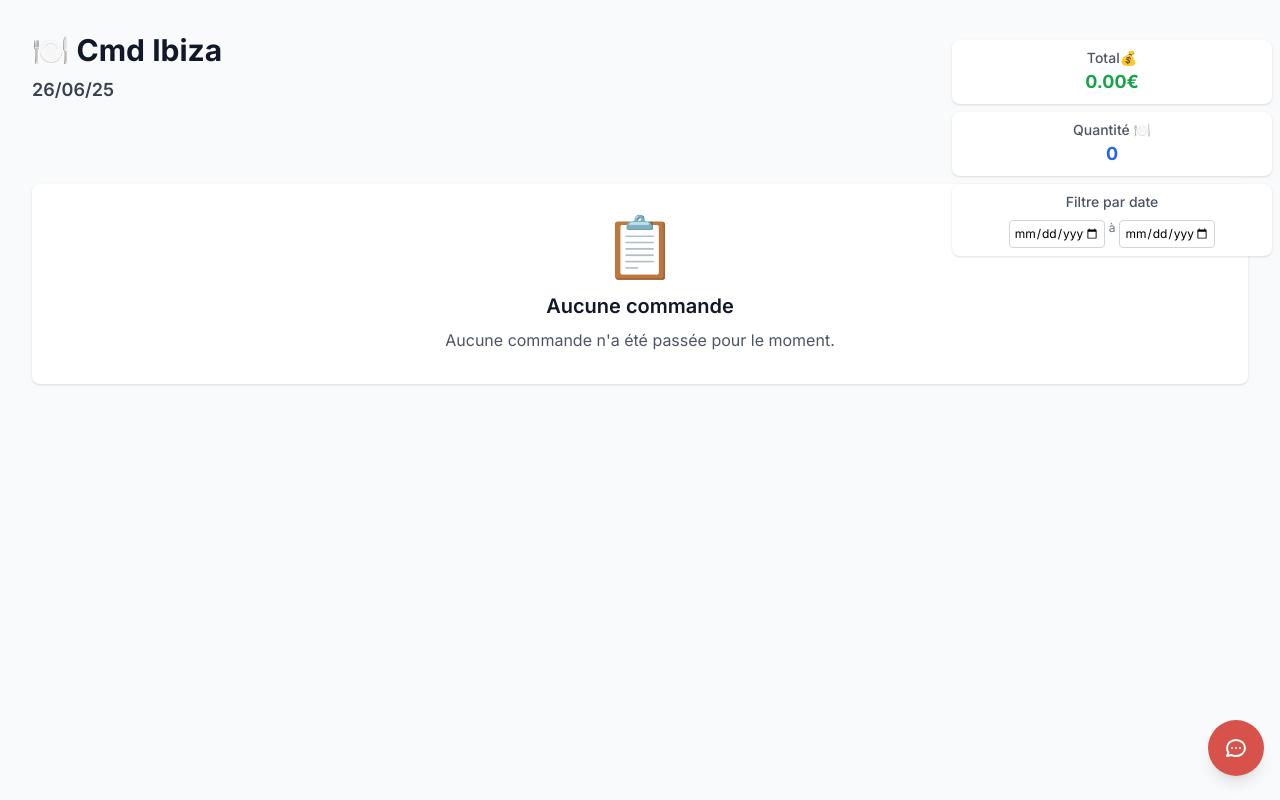
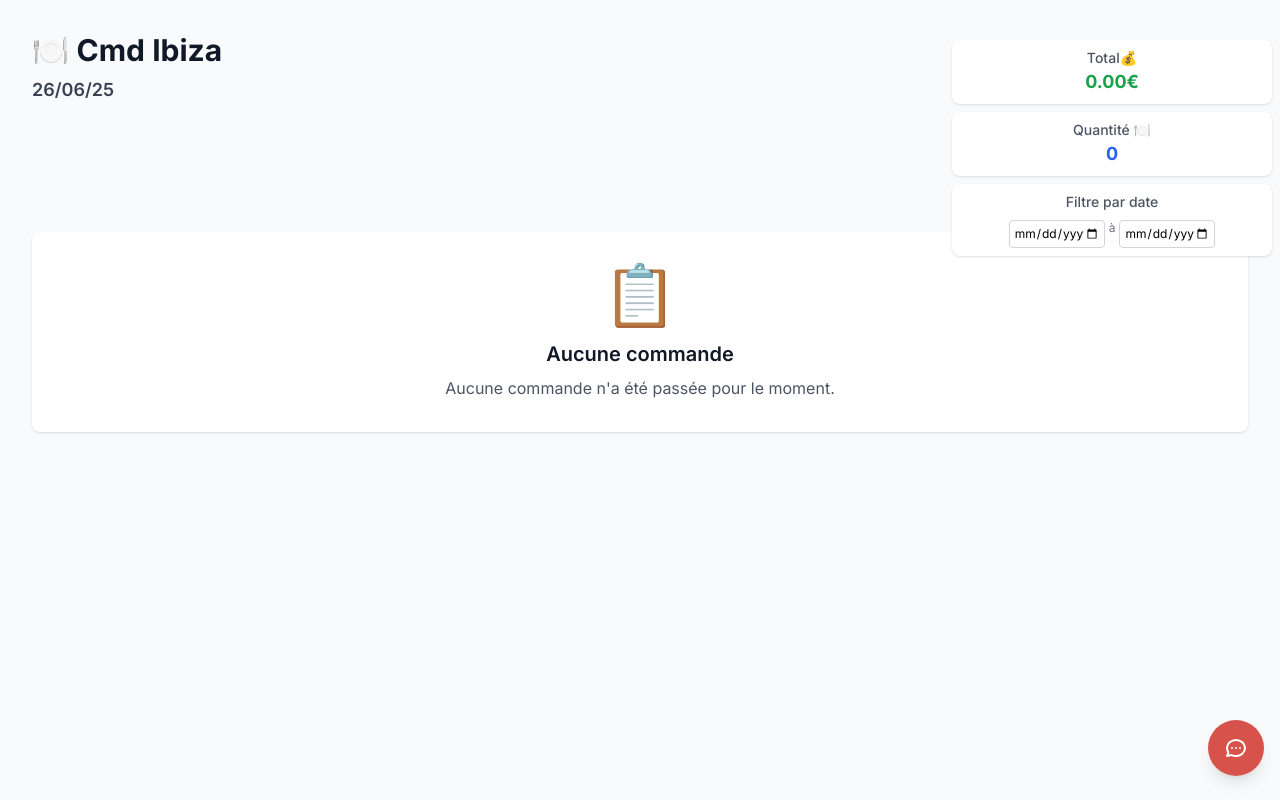
Before and after one commit to jimeye/mekboubaV3, a Next.js app: page /commandes in a window 1280 px wide. Built offline with nearby package versions, Linux system fonts and the light colour scheme.

Commit message:
Encore plus d'espace entre header et tickets de commande (mt-32)

```diff
--- a/app/commandes/page.js
+++ b/app/commandes/page.js
@@ -174,7 +174,7 @@ export default function CommandesPage() {
         )}
 
         {/* Liste des commandes */}
-        <div className="mt-20">
+        <div className="mt-32">
         {filteredCommandes.length === 0 ? (
           <div className="bg-white rounded-lg shadow p-8 text-center">
             <div className="text-6xl mb-4">📋</div>
```
